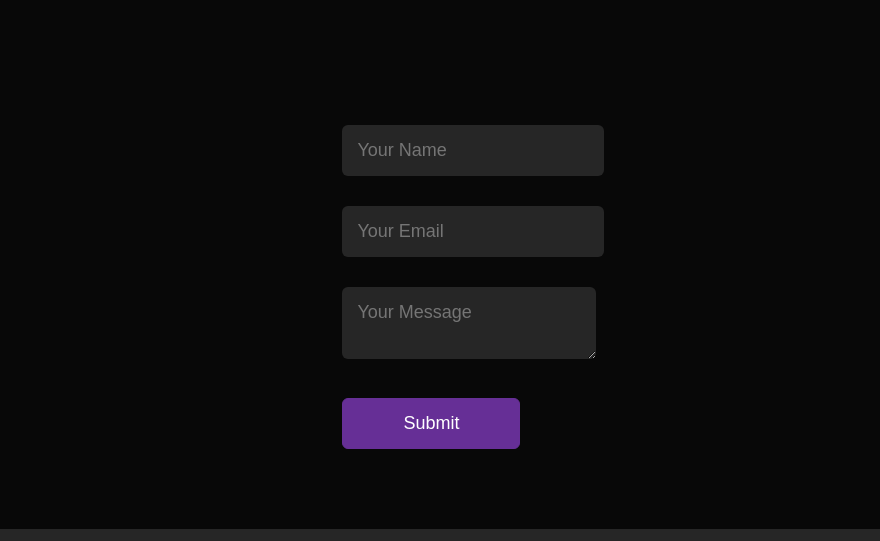
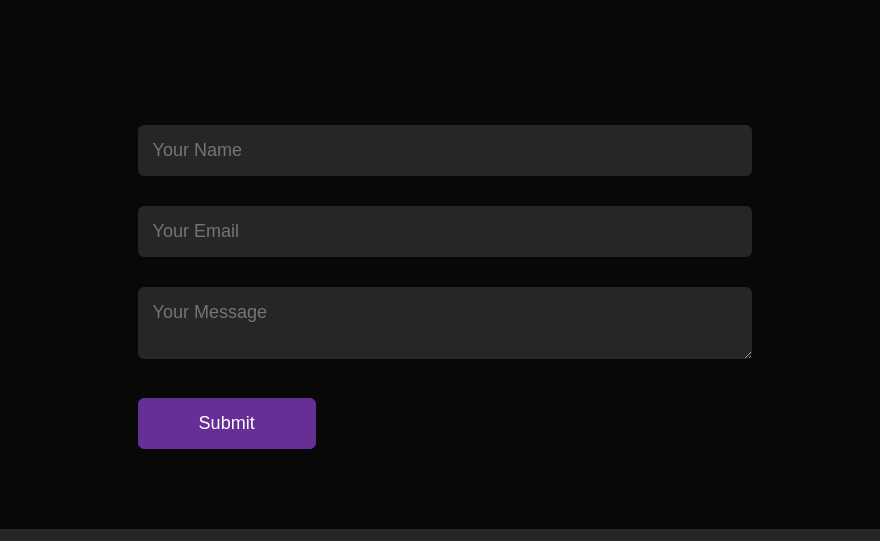
Before and after one commit to krishna07-cmd/portfolio, a plain HTML site: page index.html in a window 1280 px wide. Shown: the part 2022-2563 px from the top of the page, 400-1280 px from the left. Drawn offline with Linux system fonts and the light colour scheme.

Commit message:
Add files via upload

```diff
--- a/Style.css
+++ b/Style.css
@@ -231,7 +231,7 @@ nav ul li a:hover::after{
     flex-basis: 35%;
 }
 .contact-right{
-    flex-basis: 40%;
+    flex-basis: 60%;
 
 }
 .contact-left p{
@@ -269,7 +269,7 @@ nav ul li a:hover::after{
 
 }
 form input,form textarea{
-    width: 100;
+    width: 100%;
     border: 0;
     outline: none;
     background: #262626;
@@ -363,6 +363,7 @@ nav .fas{
     }
     .about-col-1{
         margin-bottom: 30px;
+
     }
     .about-col-2{
         font-size: 14px;
```
